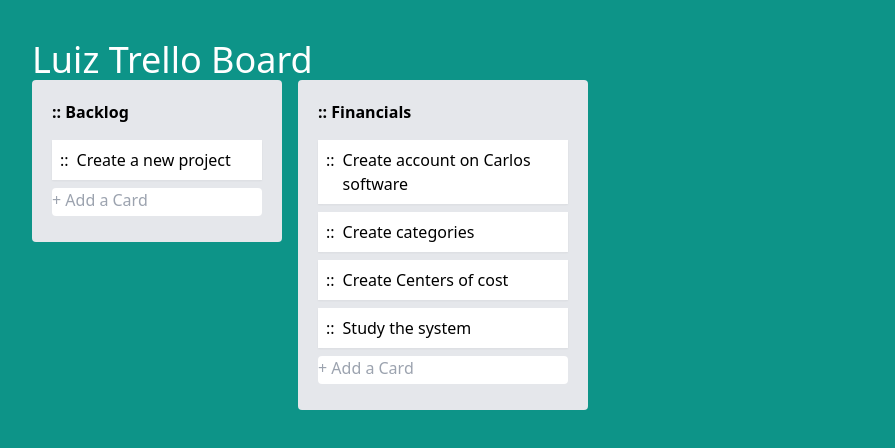
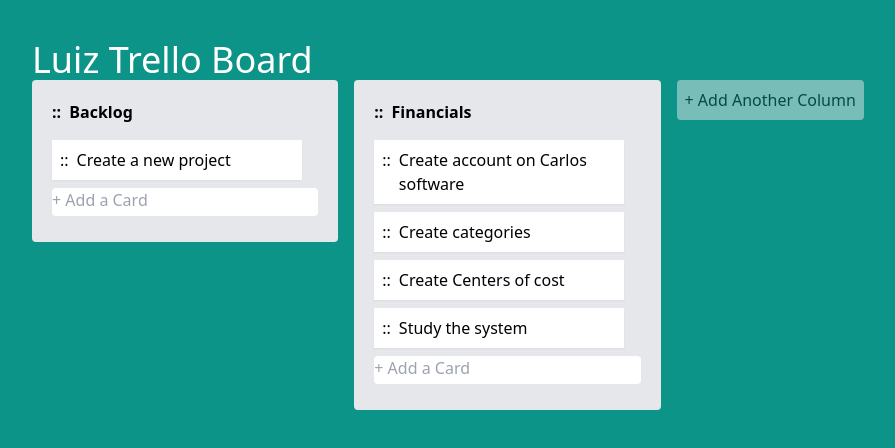
Before and after one commit to luizphillipy/vue-js-masterclass2024, a Nuxt app in the folder trello-board/: page / in a window 1280 px wide. Shown: the top 448 px of the page, without its empty margins (8-903 px from the left). Built offline with nearby package versions, Linux system fonts and the light colour scheme.

Commit message:
adding column remove/add/edit

```diff
--- a/trello-board/components/TrelloBoard.vue
+++ b/trello-board/components/TrelloBoard.vue
@@ -35,23 +35,44 @@
       }
     ])
 
-const alt = useKeyModifier("Alt")
+      const alt = useKeyModifier("Alt")
+function createColumn() {
+      const column: Column = {
+        id: nanoid(),
+        title:"",
+        tasks: []
+      }
+      columns.value.push(column);
+      nextTick( () => {
+        (document.querySelector(".column:last-of-type .title-input") as HTMLInputElement).focus()
+      })
+
+}
     </script>
 <template>
-<div  >
+<div class="flex items-start overflow-x-auto gap-4" >
   <draggable
   v-model="columns"
   group="columns"
   handle=".drag-handle"
   item-key="id"
   animation="150"
-  class="flex gap-4 overflow-x-auto items-start"
+  class="flex gap-4  items-start"
   >
   <template #item="{element: column}: {element: Column}" >
-    <div  class="bg-gray-200 p-5 rounded min-w-[250px]">
+    <div  class=" column bg-gray-200 p-5 rounded min-w-[250px]">
       <header class="font-bold mb-4">
         <DragHandle />
-        {{column.title}}
+          <input
+            class="title-input bg-transparent focus:bg-white rounted px-1 w-4/5"
+            @keyup.enter="($event.target as HTMLInputElement).blur()"
+            type="text"
+            v-model="column.title"
+            @keydown.backspace="
+            column.title === ''
+              ? (columns = columns.filter((c) => c.id !== column.id))
+              : null"
+            />
       </header>
       <draggable
         v-model="column.tasks"
@@ -75,8 +96,18 @@
     </div>
   </template>
   </draggable>
-
+  <button
+    @click="createColumn"
+    class="bg-gray-200 whitespace-nowrap p-2 rounded opacity-50"
+    >
+    + Add Another Column
+  </button>
   </div>
 
 
 </template>
+    <style>
+    .title-input {
+
+    }
+    </style>
```
